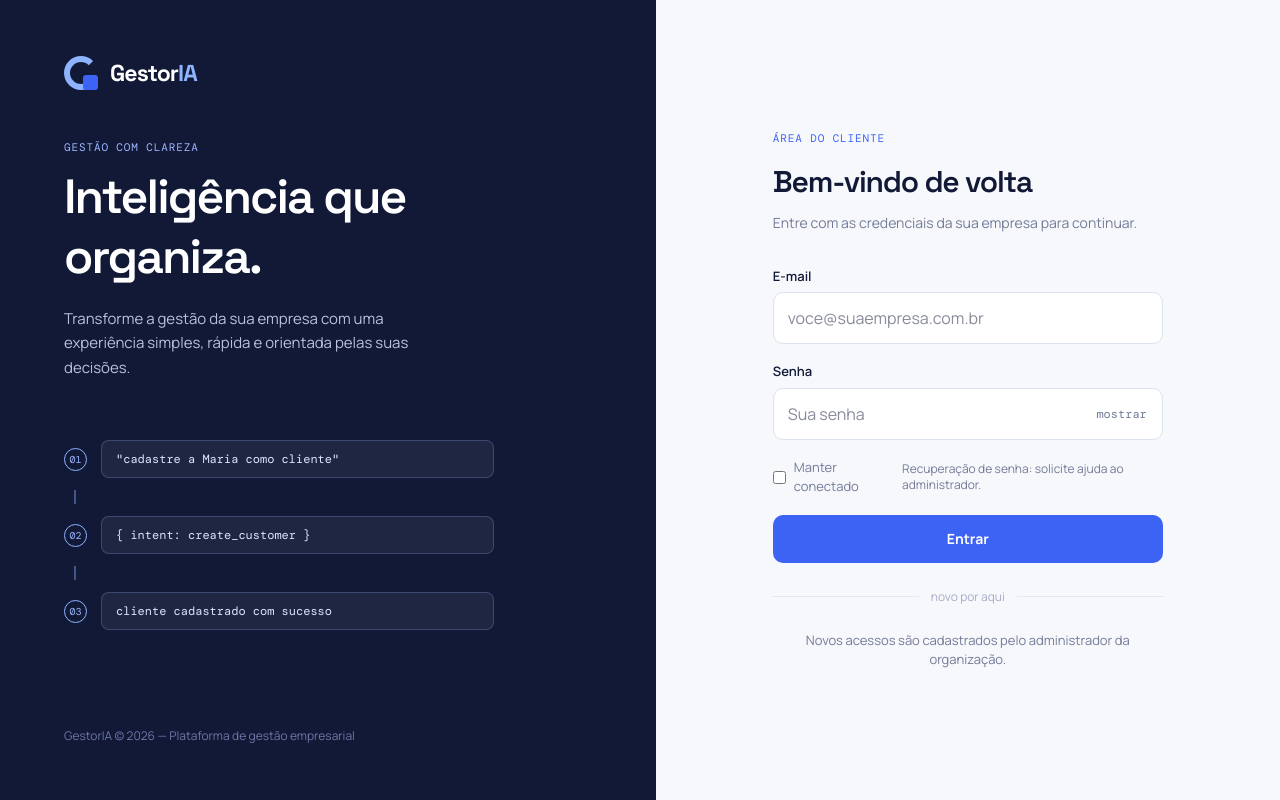
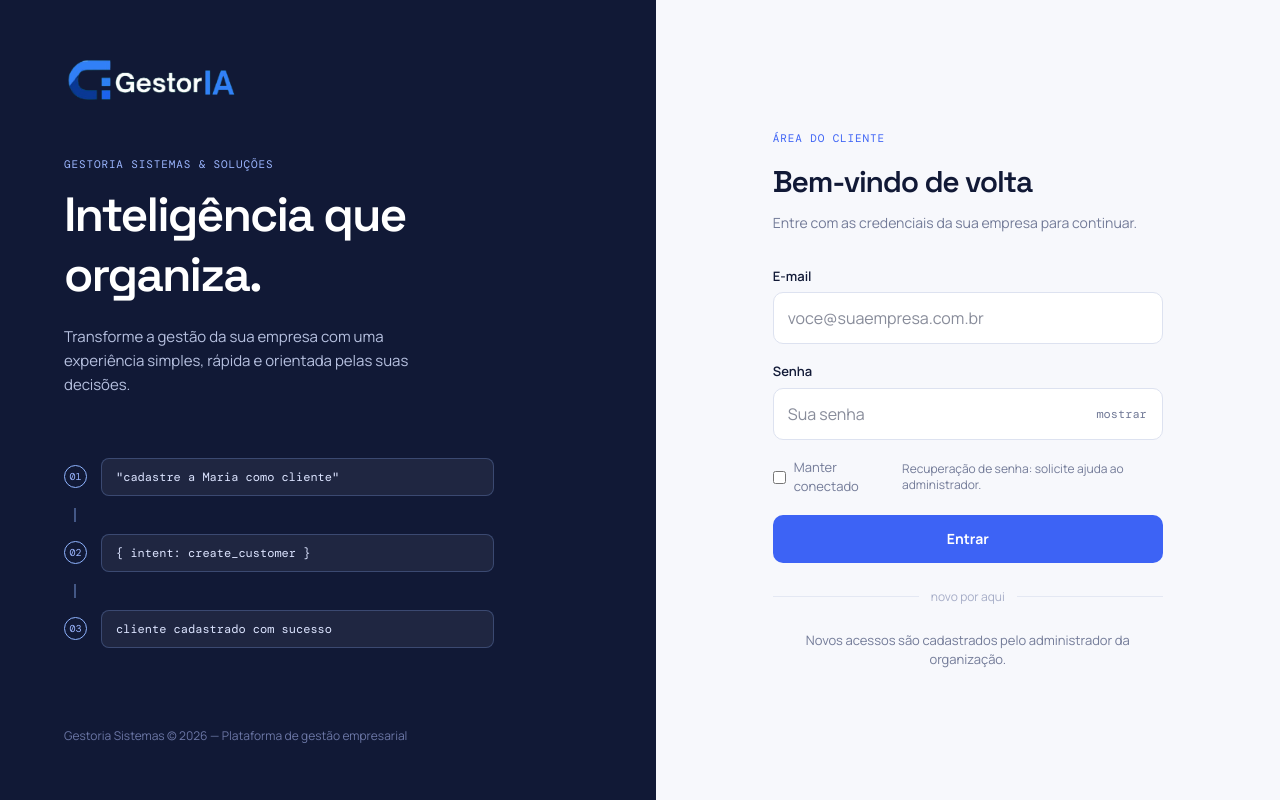
Before and after one commit to LauraEliza19/gestoria, a React (Vite) app in the folder frontend/: page /login in a window 1280 px wide. Built offline with nearby package versions, Linux system fonts and the light colour scheme; the HTML template or start-up script is replaced by a standard one.

Commit message:
feat: aplica identidade visual da GestorIA no favicon e nas logos

```diff
--- a/frontend/index.html
+++ b/frontend/index.html
@@ -1,13 +1,17 @@
 <!doctype html>
 <html lang="pt-BR">
+
 <head>
   <meta charset="UTF-8" />
+  <link rel="icon" type="image/png" href="/src/assets/favicon.png" />
   <meta name="viewport" content="width=device-width, initial-scale=1.0" />
   <meta name="theme-color" content="#111936" />
   <title>GestorIA — Entrar</title>
 </head>
+
 <body>
   <div id="root"></div>
   <script type="module" src="/src/main.tsx"></script>
 </body>
+
 </html>
--- a/frontend/src/layouts/DashboardLayout.tsx
+++ b/frontend/src/layouts/DashboardLayout.tsx
@@ -13,6 +13,7 @@ import {
 } from 'lucide-react'
 import { clearSession } from '../services/session'
 import { useSession } from '../contexts/SessionContext'
+import logoGestoria from '../assets/logo-gestoria.png'
 
 export function DashboardLayout() {
   const { can } = useSession()
@@ -44,11 +45,15 @@ export function DashboardLayout() {
         Pular para o conteúdo principal
       </a>
       <aside className="sidebar flex w-full flex-col bg-[#111936] px-4 py-5 text-[#dce4ff] md:min-h-screen md:w-[230px] md:flex-none md:px-[18px] md:py-7">
-        <div className="brand mb-5 flex items-center gap-3 px-3 text-[23px] font-bold tracking-[-.04em] md:mb-11">
-          <span className="brand-mark">
-            <span />
-          </span>
-          Gestor<span className="brand-accent">IA</span>
+        <div className="mb-5 w-fit max-w-full p-2 md:mb-11">
+          <div className="relative h-[52px] w-[176px] overflow-hidden">
+            <img
+              src={logoGestoria}
+              alt="GestorIA"
+              className="absolute left-[-40px] top-[-50px] h-auto w-[260px] max-w-none"
+              draggable={false}
+            />
+          </div>
         </div>
         <nav className="flex gap-1 overflow-x-auto md:grid" aria-label="Navegação principal">
           {links.map(({ to, label, icon: Icon }) => (
--- a/frontend/src/pages/Login/LoginPage.tsx
+++ b/frontend/src/pages/Login/LoginPage.tsx
@@ -2,6 +2,7 @@ import { useState } from 'react'
 import type { FormEvent } from 'react'
 import { login } from '../../services/auth.service'
 import { getErrorMessage } from '../../utils/errors'
+import logoGestoria from '../../assets/logo-gestoria.png'
 
 function isValidEmail(value: string) {
   return /^[^\s@]+@[^\s@]+\.[^\s@]+$/.test(value)
@@ -47,16 +48,16 @@ export function LoginPage() {
     <main className="login-shell">
       <section className="login-intro" aria-label="Sobre o GestorIA">
         <div>
-          <div className="brand" aria-label="GestorIA">
-            <span className="brand-mark" aria-hidden="true">
-              <span />
-            </span>
-            <span>
-              Gestor<span className="brand-accent">IA</span>
-            </span>
+          <div className="relative h-[52px] w-[176px] overflow-hidden">
+            <img
+              src={logoGestoria}
+              alt="GestorIA"
+              className="absolute left-[-40px] top-[-50px] h-auto w-[260px] max-w-none"
+              draggable={false}
+            />
           </div>
           <div className="intro-copy">
-            <p className="eyebrow">Gestão com clareza</p>
+            <p className="eyebrow">Gestoria Sistemas & Soluções</p>
             <h1>Inteligência que organiza.</h1>
             <p className="intro-description">
               Transforme a gestão da sua empresa com uma experiência simples, rápida e orientada
@@ -80,7 +81,7 @@ export function LoginPage() {
             </div>
           </div>
         </div>
-        <p className="copyright">GestorIA © 2026 — Plataforma de gestão empresarial</p>
+        <p className="copyright">Gestoria Sistemas © 2026 — Plataforma de gestão empresarial</p>
       </section>
 
       <section className="login-panel">
```
Also changed, not shown: frontend/src/assets/favicon.png (added), frontend/src/assets/logo-gestoria.png (added). Lines whose indentation alone changed are shown as unchanged.
